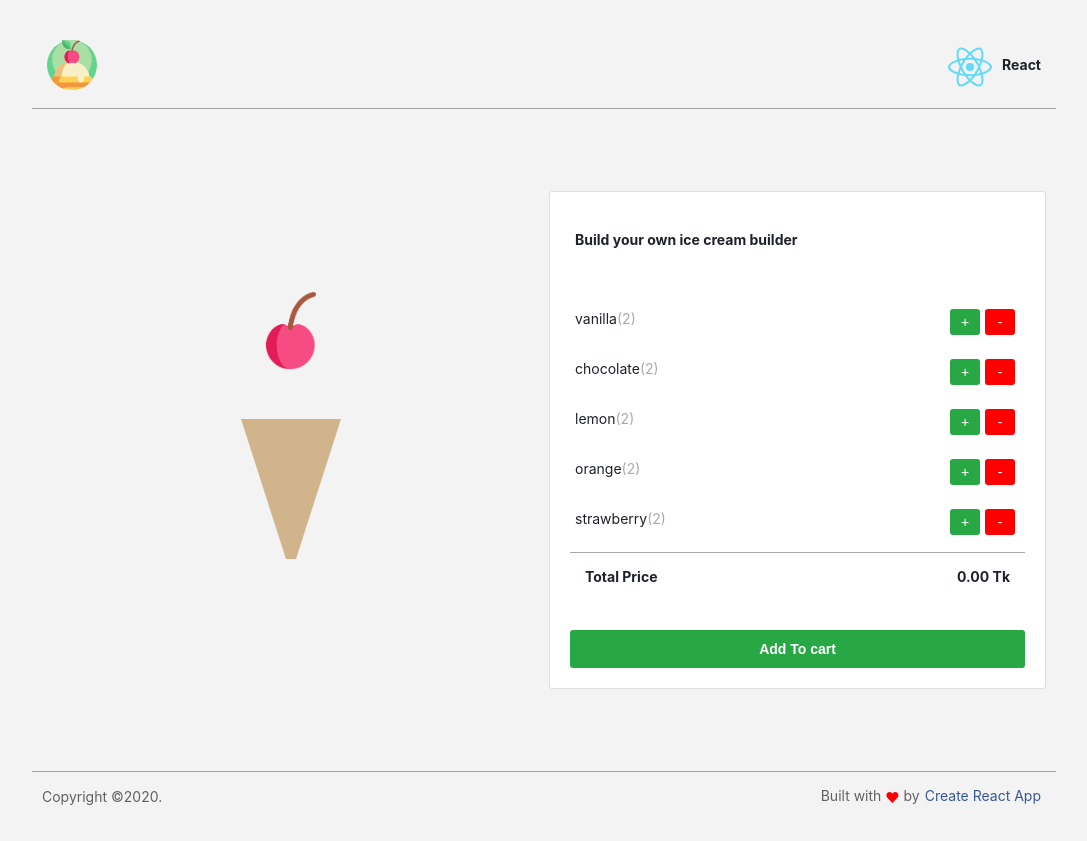
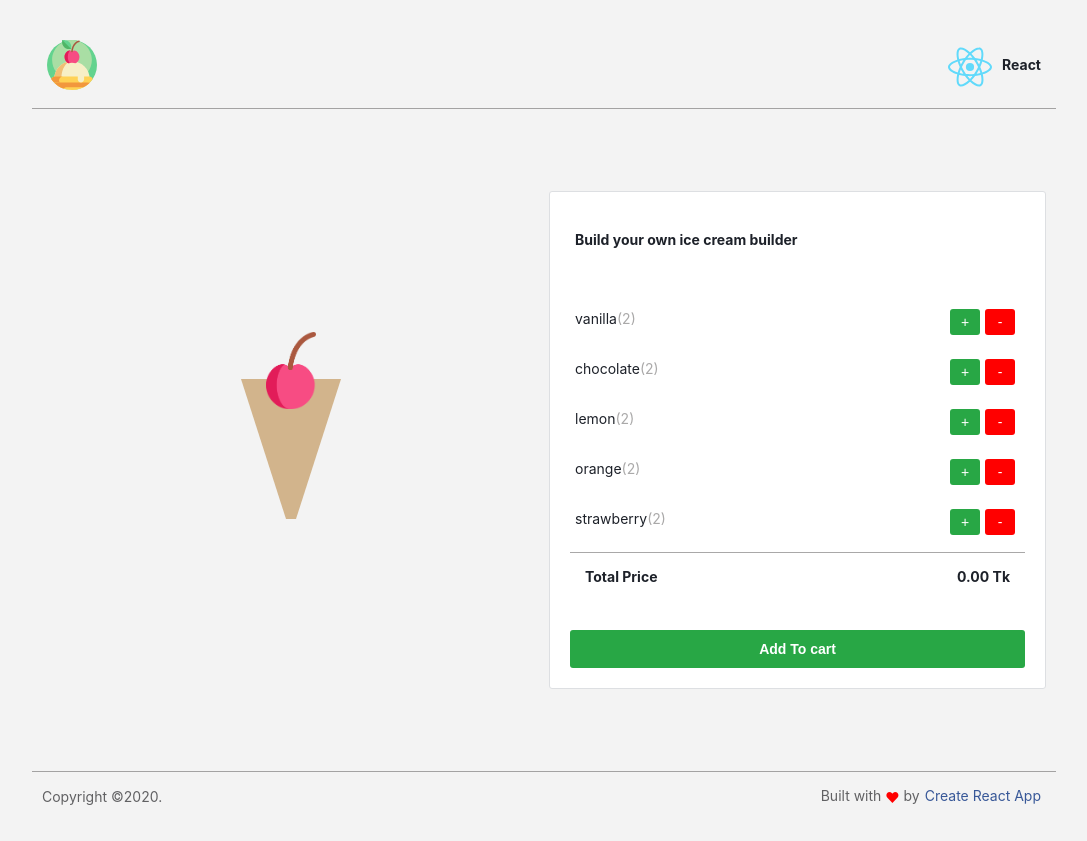
Before and after one commit to Sakif-Hridoy/react-ice-cream, a React (Create React App) app: page / in a window 1280 px wide. Shown: the whole page, without its empty margins (96-1183 px from the left). Built offline with nearby package versions, Linux system fonts and the light colour scheme.

Commit message:
pass scoop component from icecream to scoop component using map

```diff
--- a/src/components/IceCream/IceCream.js
+++ b/src/components/IceCream/IceCream.js
@@ -2,7 +2,8 @@ import React from 'react';
 import classes from './IceCream.module.css';
 import Scoop from '../Scoop/Scoop';
 
-const IceCream = () => {
+const IceCream = ({scoops}) => {
+  console.log(scoops);
   // const flavors = Object.keys();
   // console.log(flavors)
   //Object.Keys are a metthod of make an array from classes
@@ -11,7 +12,7 @@ const IceCream = () => {
       <div class={classes.icecream}>
         <p class={classes.cone}/>
         {/* <p>Please start adding scoops</p> */}
-        <Scoop />
+        {scoops.map(scoop=> <Scoop key={scoop} scoop={scoop}/>)}
         <div class={classes.cherry}/>
       </div>
   </div>
--- a/src/containers/IceCreamBuilder/IceCreamBuilder.js
+++ b/src/containers/IceCreamBuilder/IceCreamBuilder.js
@@ -42,10 +42,10 @@ export default class IceCreamBuilder extends Component {
   }
 
   render() {
-    const {items,totalPrice} = this.state;
+    const {items,totalPrice,scoops} = this.state;
     return (
         <div class={['container',classes.container].join(' ')}>
-            <IceCream />
+            <IceCream scoops={scoops} />
             <Builder items={items} price={totalPrice} add={this.addScoop} remove={this.removeScoop}/>
         </div>
     )
```
